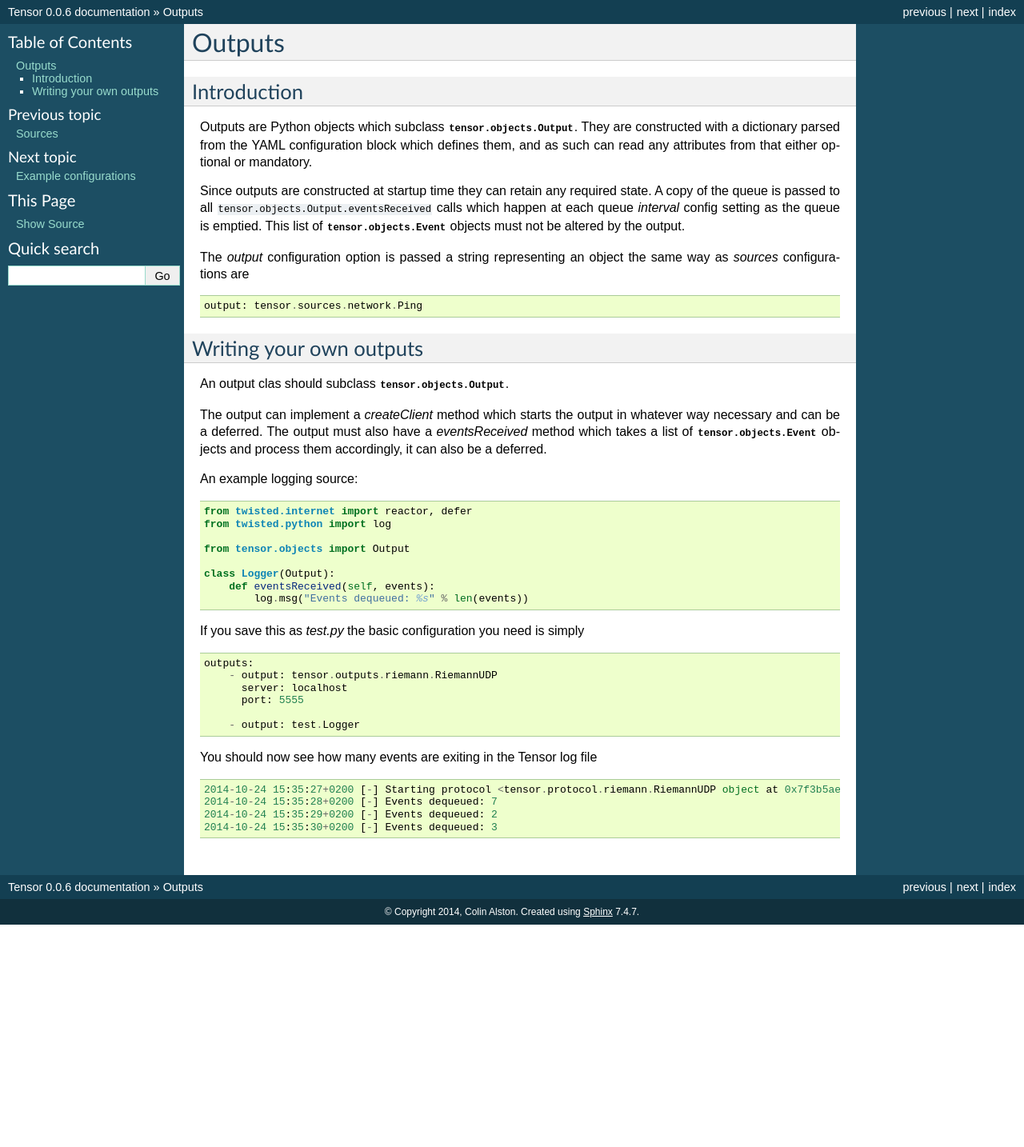
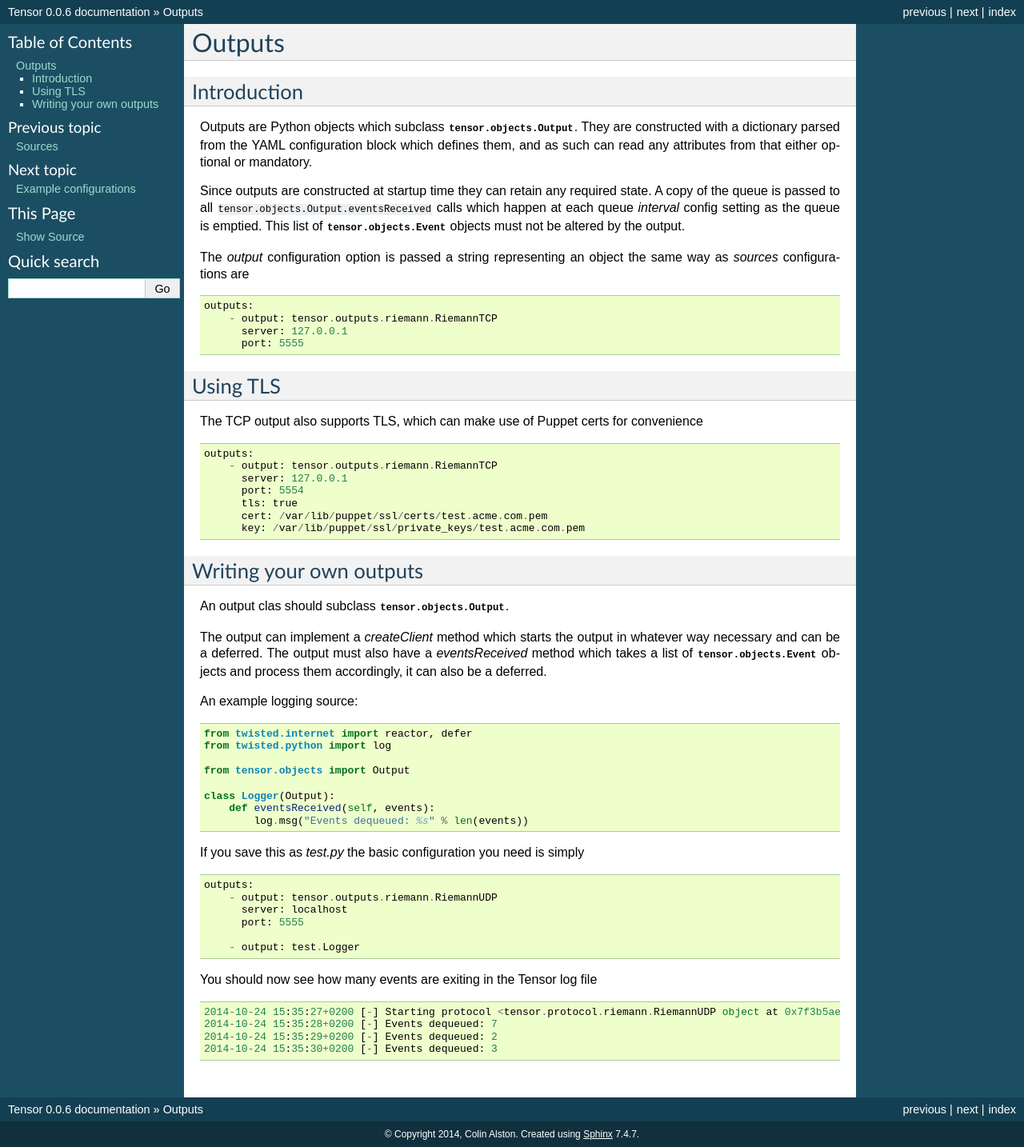
Before and after one commit to calston/tensor, a Sphinx documentation site: the page built from docs/outputs.rst, in a window 1280 px wide. Shown: the whole page at 80% size. Built offline with Sphinx 7.4.7, drawn with Linux system fonts in a browser that asks for light colours; cross-references to code outside the pages are shown as plain code; before the commit the page ends 1156 px from its top, so only the background shows below that.

Commit message:
Fix Output documentation and add TLS info

```diff
--- a/docs/outputs.rst
+++ b/docs/outputs.rst
@@ -18,8 +18,24 @@ queue `interval` config setting as the queue is emptied. This list of
 The `output` configuration option is passed a string representing an object
 the same way as `sources` configurations are ::
 
-    output: tensor.sources.network.Ping
+    outputs:
+        - output: tensor.outputs.riemann.RiemannTCP
+          server: 127.0.0.1
+          port: 5555
 
+Using TLS
+=========
+
+The TCP output also supports TLS, which can make use of Puppet certs for
+convenience ::
+
+    outputs:
+        - output: tensor.outputs.riemann.RiemannTCP
+          server: 127.0.0.1
+          port: 5554
+          tls: true
+          cert: /var/lib/puppet/ssl/certs/test.acme.com.pem
+          key: /var/lib/puppet/ssl/private_keys/test.acme.com.pem
 
 Writing your own outputs
 ========================
```
